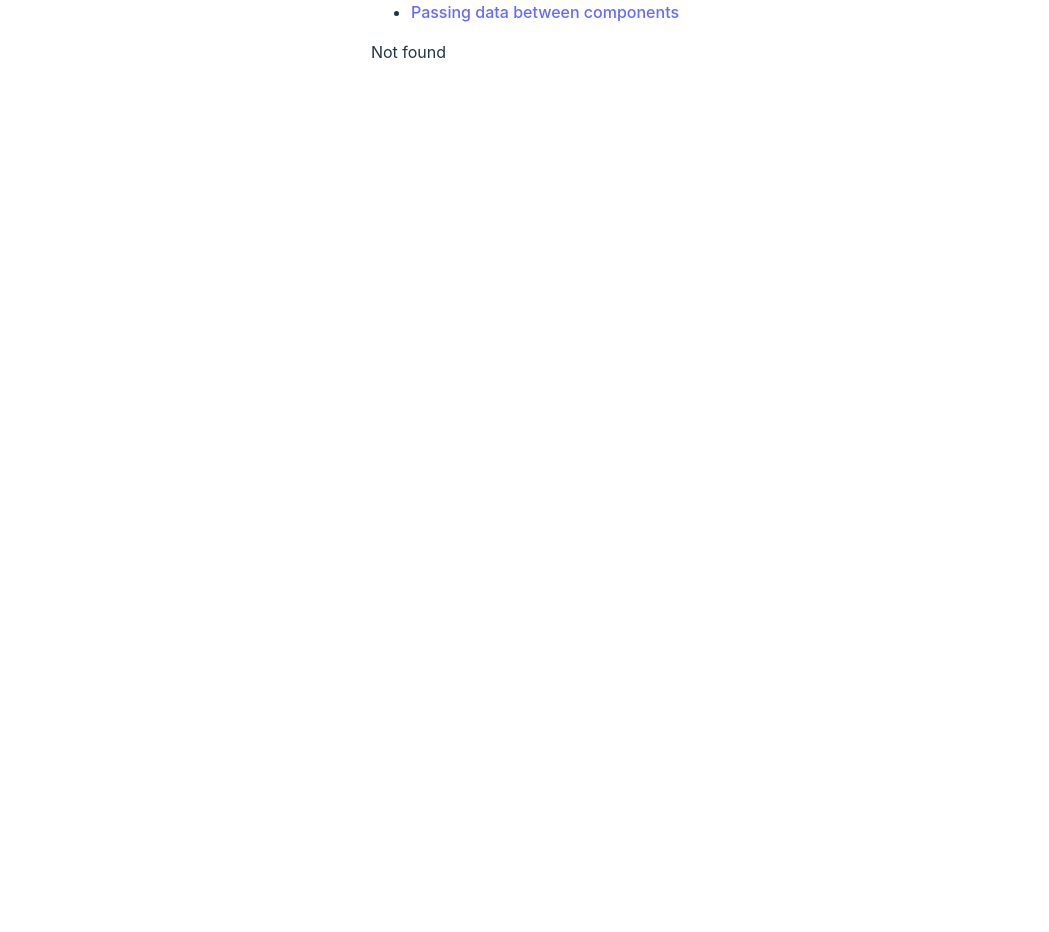
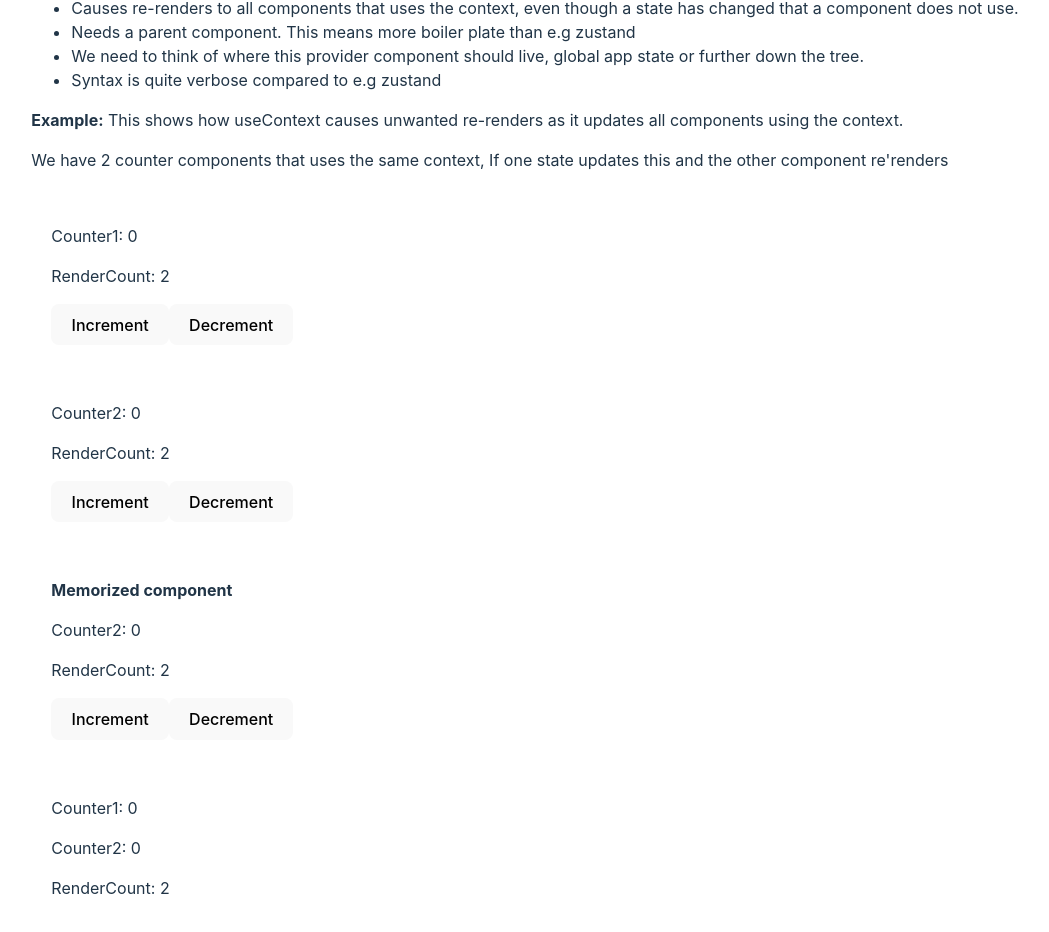
Before and after one commit to rickardd/react-sandbox, a React (Vite) app: page /use-context in a window 1280 px wide. Before the commit this address had no page. Shown: the part 500-1432 px from the top of the page, without its empty margins (115-1164 px from the left). Before the commit the page ends 800 px from the top, so only its background shows below. Built offline with nearby package versions, Linux system fonts and the light colour scheme.

Commit message:
Add context example

```diff
--- a/src/App.tsx
+++ b/src/App.tsx
@@ -13,6 +13,7 @@ import { SideEffects } from "./components/SideEffects";
 import { MyRoutes } from "./components/MyRoutes";
 import { MemoComponent } from "./components/MemoComponent";
 import { PassingData } from "./components/PassingData";
+import { Context } from "./components/Context";
 
 const App = () => {
   return (
@@ -42,6 +43,9 @@ const App = () => {
             <Link to="/react-memo">memo</Link>
           </li>
           <li>
+            <Link to="/use-context">useContext</Link>
+          </li>
+          <li>
             <Link to="/zod">Zod</Link>
           </li>
           <li>
@@ -69,6 +73,7 @@ const App = () => {
         <Route path="/signal" element={<Signal />} />
         <Route path="/use-effects" element={<SideEffects />} />
         <Route path="/use-memo" element={<MemoComponent />} />
+        <Route path="/use-context" element={<Context />} />
         <Route path="/zod" element={<FormWithZod />} />
         <Route path="/react-query" element={<PostList />} />
         <Route path="/products" element={<Products />} />
--- /dev/null
+++ b/src/components/Context.tsx
@@ -0,0 +1,124 @@
+import { createContext, useState, useContext, useRef, memo } from "react";
+
+// Create context
+const CounterContext = createContext(null);
+
+// Create a Provider Component
+const CounterProvider = ({ children }) => {
+  // Set up states
+  const [count1, setCount1] = useState(0);
+  const [count2, setCount2] = useState(0);
+
+  // Each state needs it's own updateFunction
+  // This might feel like redundant
+  const increment1 = () => {
+    setCount1((prevCount) => prevCount + 1);
+  };
+
+  const decrement1 = () => {
+    setCount1((prevCount) => prevCount - 1);
+  };
+
+  const increment2 = () => {
+    setCount2((prevCount) => prevCount + 1);
+  };
+
+  const decrement2 = () => {
+    setCount2((prevCount) => prevCount - 1);
+  };
+
+  return <CounterContext.Provider value={{ count1, increment1, decrement1, count2, increment2, decrement2 }}>{children}</CounterContext.Provider>;
+};
+
+const CounterComponent1 = () => {
+  const { count1, increment1, decrement1 } = useContext(CounterContext);
+  let renderCount = useRef(0);
+
+  renderCount.current += 1;
+
+  return (
+    <div style={{ padding: "20px" }}>
+      <p>Counter1: {count1}</p>
+      <p>RenderCount: {renderCount.current}</p>
+      <button onClick={increment1}>Increment</button>
+      <button onClick={decrement1}>Decrement</button>
+    </div>
+  );
+};
+
+const CounterComponent2 = () => {
+  const { count2, increment2, decrement2 } = useContext(CounterContext);
+  let renderCount = useRef(0);
+
+  renderCount.current += 1;
+  return (
+    <div style={{ padding: "20px" }}>
+      <p>Counter2: {count2}</p>
+      <p>RenderCount: {renderCount.current}</p>
+      <button onClick={increment2}>Increment</button>
+      <button onClick={decrement2}>Decrement</button>
+    </div>
+  );
+};
+
+// using memo doest help against unessesary re-renders.
+const CounterComponentMemo = memo(() => {
+  const { count2, increment2, decrement2 } = useContext(CounterContext);
+  let renderCount = useRef(0);
+
+  renderCount.current += 1;
+  return (
+    <div style={{ padding: "20px" }}>
+      <p>
+        <strong>Memorized component</strong>
+      </p>
+      <p>Counter2: {count2}</p>
+      <p>RenderCount: {renderCount.current}</p>
+      <button onClick={increment2}>Increment</button>
+      <button onClick={decrement2}>Decrement</button>
+    </div>
+  );
+});
+
+const Output = () => {
+  const { count1, count2 } = useContext(CounterContext);
+  let renderCount = useRef(0);
+
+  renderCount.current += 1;
+  return (
+    <div style={{ padding: "20px" }}>
+      <p>Counter1: {count1}</p>
+      <p>Counter2: {count2}</p>
+      <p>RenderCount: {renderCount.current}</p>
+    </div>
+  );
+};
+
+export const Context = () => {
+  return (
+    <CounterProvider>
+      <p>Use Context: Pros</p>
+      <ul>
+        <li>No third party library needed</li>
+      </ul>
+      <p>Use Context: Cons</p>
+      <ul>
+        <li>Causes re-renders to all components that uses the context, even though a state has changed that a component does not use.</li>
+        <li>Needs a parent component. This means more boiler plate than e.g zustand </li>
+        <li>We need to think of where this provider component should live, global app state or further down the tree.</li>
+        <li>Syntax is quite verbose compared to e.g zustand</li>
+      </ul>
+
+      <p>
+        <strong>Example:</strong> This shows how useContext causes unwanted re-renders as it updates all components using the context.
+      </p>
+
+      <p>We have 2 counter components that uses the same context, If one state updates this and the other component re'renders</p>
+
+      <CounterComponent1 />
+      <CounterComponent2 />
+      <CounterComponentMemo />
+      <Output />
+    </CounterProvider>
+  );
+};
```
